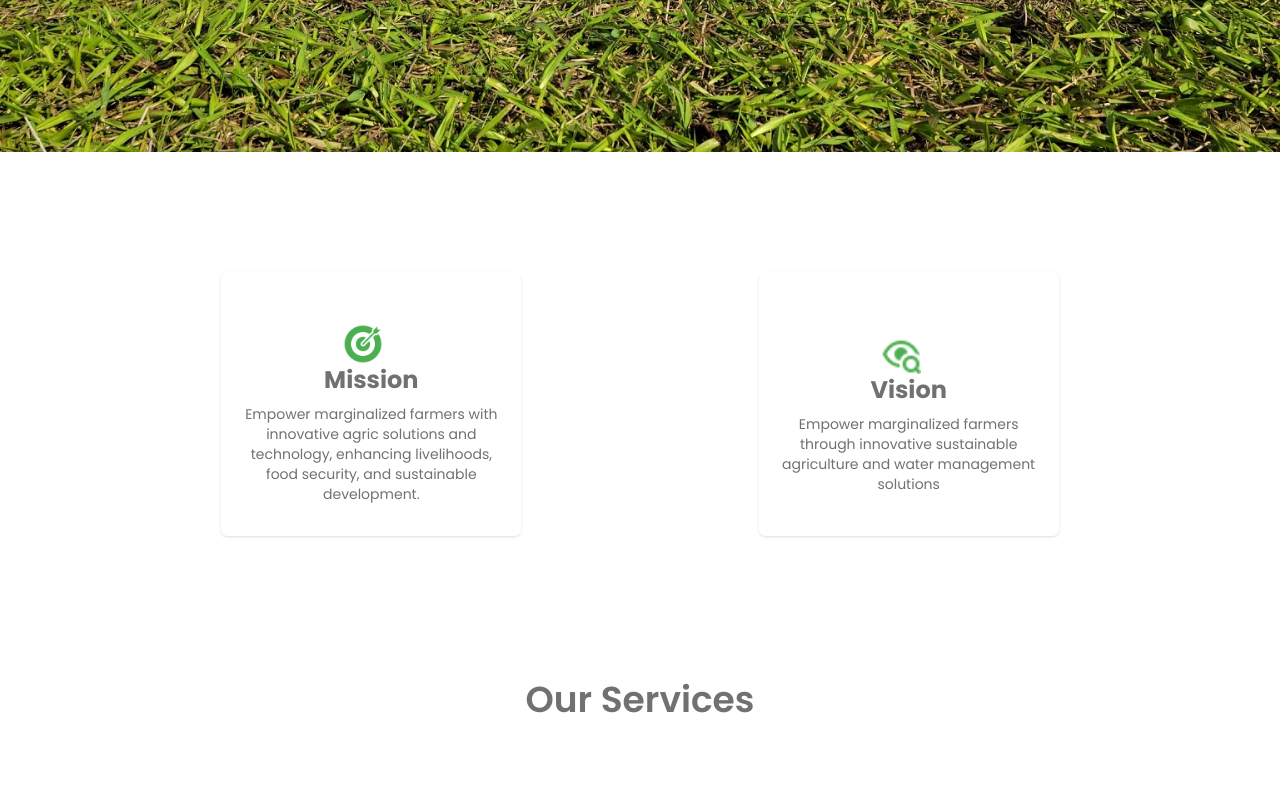
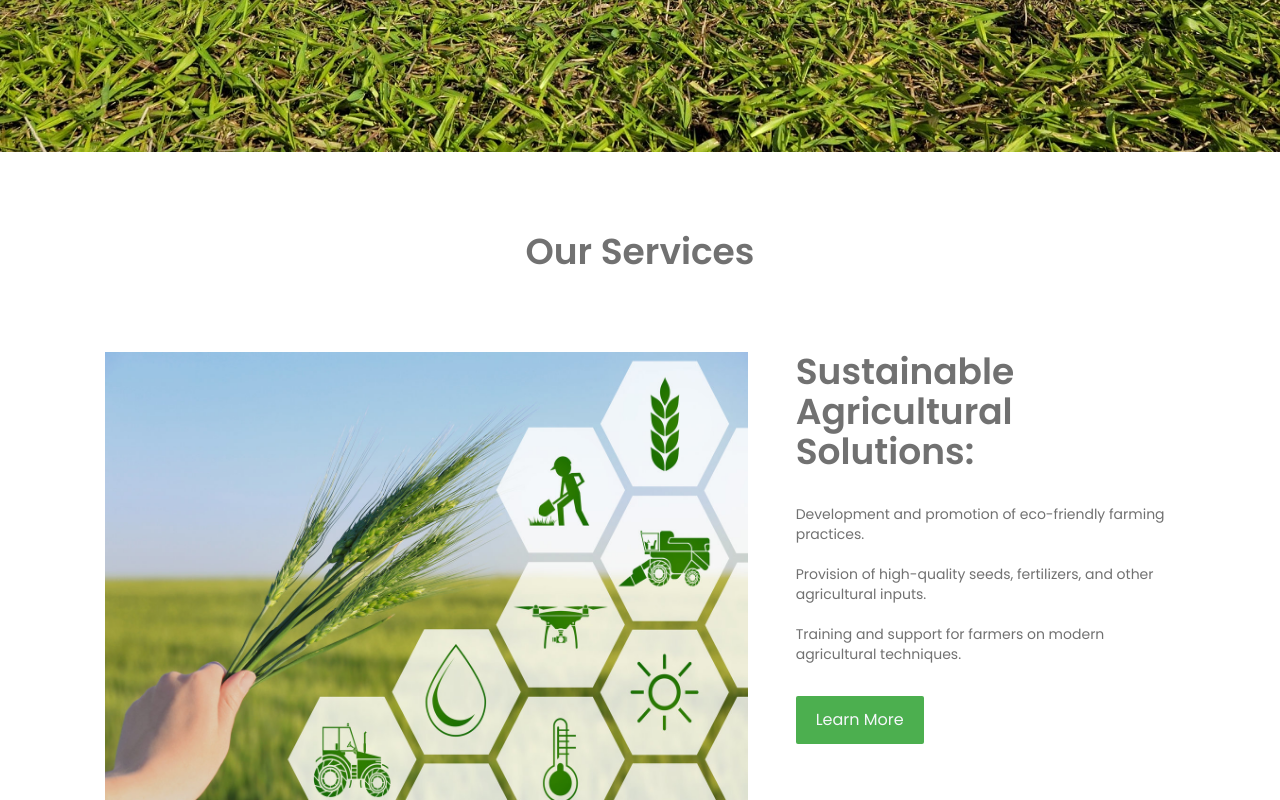
Before and after one commit to anita-ebube/green-fundus, a React (Vite) app: page / in a window 1280 px wide. Shown: the part 648-1448 px from the top of the page. Built offline with nearby package versions, Linux system fonts and the light colour scheme.

Commit message:
Removed the slides

```diff
--- a/src/pages/Home/EmblaCarousel.jsx
+++ b/src/pages/Home/EmblaCarousel.jsx
@@ -4,7 +4,7 @@ import Slide from "../../assets/images/slide_9.jpg";
 import Autoplay from 'embla-carousel-autoplay';
 import { Navbar } from '../../components/Navbar/page';
 import { Footer } from '../../components/Footer/page';
-import { Mission } from '../../components/Mission/page';
+// import { Mission } from '../../components/Mission/page';
 import { Services } from '../../components/Services/page';
 
 export function EmblaCarousel() {
@@ -17,7 +17,7 @@ export function EmblaCarousel() {
         <img src={Slide} alt="landing image" className='w-full h-auto max-h-screen object-cover' />
       </div>
 
-      <Mission />
+      {/* <Mission /> */}
       <Services />
       <Footer />
     </div>
```
